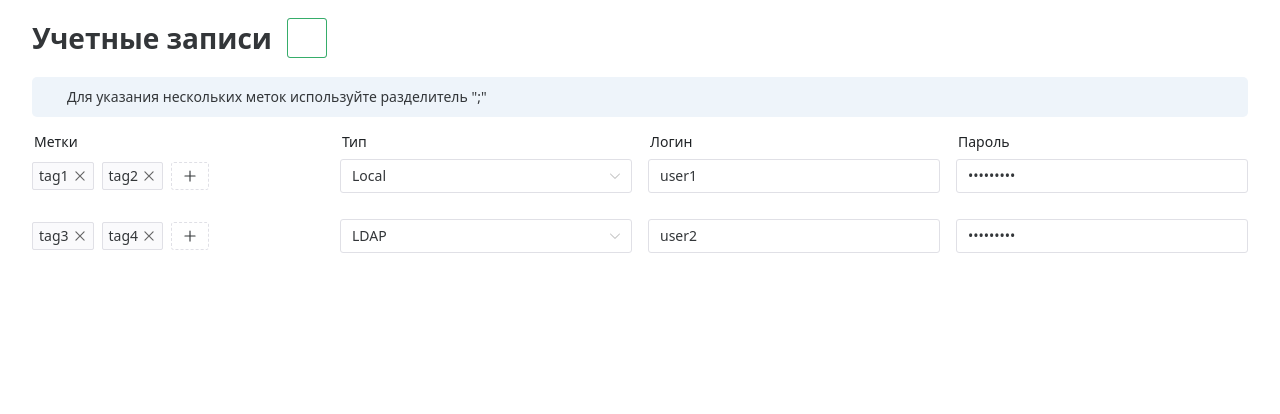
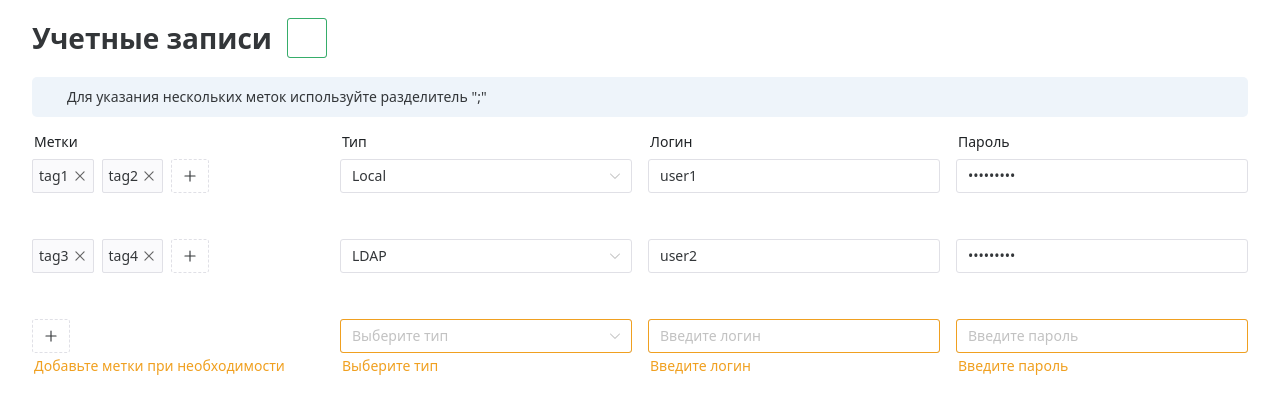
Before and after one commit to AntonyantsArtyom/SaaSoft, a Vue app: page / in a window 1280 px wide. Both pictures are taken after a click on the button 307 px from the left and 38 px from the top of the page. Shown: the top 414 px of the page. Built offline with nearby package versions, Linux system fonts and the light colour scheme; some icons are missing.

Commit message:
feat: make logic of add new record

```diff
--- a/src/entities/Records/RecordsTable.vue
+++ b/src/entities/Records/RecordsTable.vue
@@ -1,8 +1,13 @@
 <script setup lang="ts">
+import { ref, watch } from "vue";
 import { NInput, NSelect, NDynamicTags, NFormItem, NForm } from "naive-ui";
 import { storeToRefs } from "pinia";
 import { useRecordsStore } from "./RecordsStore";
 import { RecordDataTypes } from "./RecordsTypes";
+import { useAppStateStore } from "../../shared/AppStateStore";
+
+const AppStateStore = useAppStateStore();
+const { isAddingNewRecord } = storeToRefs(AppStateStore);
 
 const recordsStore = useRecordsStore();
 const { records } = storeToRefs(recordsStore);
@@ -11,6 +16,77 @@ const typeOptions = [
   { label: "Local", value: RecordDataTypes.LOCAL },
   { label: "LDAP", value: RecordDataTypes.LDAP },
 ];
+
+const newRecord = ref({
+  tags: [] as string[],
+  type: null as RecordDataTypes | null,
+  login: "",
+  password: "",
+});
+
+const newRecordTouched = ref({
+  type: false,
+  login: false,
+  password: false,
+});
+
+const getValidationStatus = (value: unknown, touched: boolean) => {
+  if (!value || (Array.isArray(value) && value.length === 0)) {
+    return touched ? "error" : "warning";
+  }
+  return undefined;
+};
+
+watch(isAddingNewRecord, (isAdding) => {
+  if (!isAdding) {
+    newRecord.value = {
+      tags: [],
+      type: null,
+      login: "",
+      password: "",
+    };
+    newRecordTouched.value = {
+      type: false,
+      login: false,
+      password: false,
+    };
+  }
+});
+
+watch(
+  [() => ({ ...newRecord.value }), () => ({ ...newRecordTouched.value })],
+  ([recordDraft, touched]) => {
+    const isComplete = recordDraft.type !== null && recordDraft.login.trim().length > 0 && recordDraft.password.trim().length > 0;
+
+    const allTouched = touched.type && touched.login && touched.password;
+
+    if (isComplete && allTouched) {
+      recordsStore.addRecord({
+        id: new Date().toString(),
+        tags: recordDraft.tags,
+        type: recordDraft.type!,
+        login: recordDraft.login.trim(),
+        password: recordDraft.password.trim(),
+      });
+
+      newRecord.value = {
+        tags: [],
+        type: null,
+        login: "",
+        password: "",
+      };
+
+      newRecordTouched.value = {
+        type: false,
+        login: false,
+        password: false,
+      };
+
+      AppStateStore.isAddingNewRecord = false;
+    }
+  },
+  { deep: true }
+);
 </script>
 
 <template>
@@ -28,6 +104,38 @@ const typeOptions = [
         </n-form-item>
         <n-form-item :label="index === 0 ? 'Пароль' : undefined">
           <n-input v-model:value="record.password" type="password" placeholder="Введите пароль" />
+        </n-form-item>
+      </n-form>
+    </div>
+
+    <div v-if="isAddingNewRecord" class="record-row">
+      <n-form label-placement="top" class="record-form">
+        <n-form-item :label="records.length === 0 ? 'Метки' : undefined" :validation-status="'warning'" :feedback="!newRecord.tags.length ? 'Добавьте метки при необходимости' : undefined">
+          <n-dynamic-tags v-model:value="newRecord.tags" placeholder="Введите метки" />
+        </n-form-item>
+
+        <n-form-item
+          :label="records.length === 0 ? 'Тип' : undefined"
+          :validation-status="getValidationStatus(newRecord.type, newRecordTouched.type)"
+          :feedback="!newRecord.type ? 'Выберите тип' : undefined"
+        >
+          <n-select v-model:value="newRecord.type" :options="typeOptions" placeholder="Выберите тип" @blur="newRecordTouched.type = true" />
+        </n-form-item>
+
+        <n-form-item
+          :label="records.length === 0 ? 'Логин' : undefined"
+          :validation-status="getValidationStatus(newRecord.login, newRecordTouched.login)"
+          :feedback="!newRecord.login ? 'Введите логин' : undefined"
+        >
+          <n-input v-model:value="newRecord.login" placeholder="Введите логин" @blur="newRecordTouched.login = true" />
+        </n-form-item>
+
+        <n-form-item
+          :label="records.length === 0 ? 'Пароль' : undefined"
+          :validation-status="getValidationStatus(newRecord.password, newRecordTouched.password)"
+          :feedback="!newRecord.password ? 'Введите пароль' : undefined"
+        >
+          <n-input v-model:value="newRecord.password" type="password" placeholder="Введите пароль" @blur="newRecordTouched.password = true" />
         </n-form-item>
       </n-form>
     </div>
@@ -49,13 +157,24 @@ const typeOptions = [
     gap: 16px;
     flex-wrap: wrap;
 
-    & > .n-form-item {
+    .n-form-item {
       flex: 1 1 200px;
+    }
 
-      ::v-deep(.n-form-item-feedback-wrapper) {
-        min-height: unset;
-        max-height: unset;
+    ::v-deep(.n-dynamic-tags) {
+      .n-tag {
+        min-height: 34px;
       }
+
+      .n-button {
+        min-height: 34px;
+      }
+    }
+
+    ::v-deep(.n-form-item-feedback-wrapper) {
+      min-height: unset;
+      max-height: unset;
+      height: 20px;
     }
   }
 }
--- a/src/features/AddRecordForm.vue
+++ b/src/features/AddRecordForm.vue
@@ -1,14 +1,24 @@
 <script setup lang="ts">
 import { NButton, NIcon, NText } from "naive-ui";
 import { Add } from "@vicons/ionicons5";
+import { Remove } from "@vicons/ionicons5";
+import { useAppStateStore } from "../shared/AppStateStore";
+import { storeToRefs } from "pinia";
+
+const AppStateStore = useAppStateStore();
+const { isAddingNewRecord } = storeToRefs(AppStateStore);
+
+const setIsAddingNewRecord = AppStateStore.setIsAddingNewRecord;
+const handleClick = () => setIsAddingNewRecord(!isAddingNewRecord.value);
 </script>
 
 <template>
   <div class="add_record_form">
     <n-text tag="h1">Учетные записи</n-text>
-    <n-button>
+    <n-button @click="handleClick">
       <n-icon>
-        <Add />
+        <add v-if="!isAddingNewRecord" />
+        <remove v-else />
       </n-icon>
     </n-button>
   </div>
--- /dev/null
+++ b/src/shared/AppStateStore.ts
@@ -0,0 +1,13 @@
+import { defineStore } from "pinia";
+
+export const useAppStateStore = defineStore("AppStateStore", {
+  state: () => ({
+    isAddingNewRecord: false,
+  }),
+
+  actions: {
+    setIsAddingNewRecord(isAddingNewRecord: boolean) {
+      this.isAddingNewRecord = isAddingNewRecord;
+    },
+  },
+});
--- a/src/shared/HelpMessage.vue
+++ b/src/shared/HelpMessage.vue
@@ -9,7 +9,7 @@ defineProps<{
 
 <template>
   <div class="help_message_container">
-    <n-icon><HelpCircleOutline /></n-icon>
+    <n-icon><help-circle-outline /></n-icon>
     <n-text>{{ text }}</n-text>
   </div>
 </template>
```
